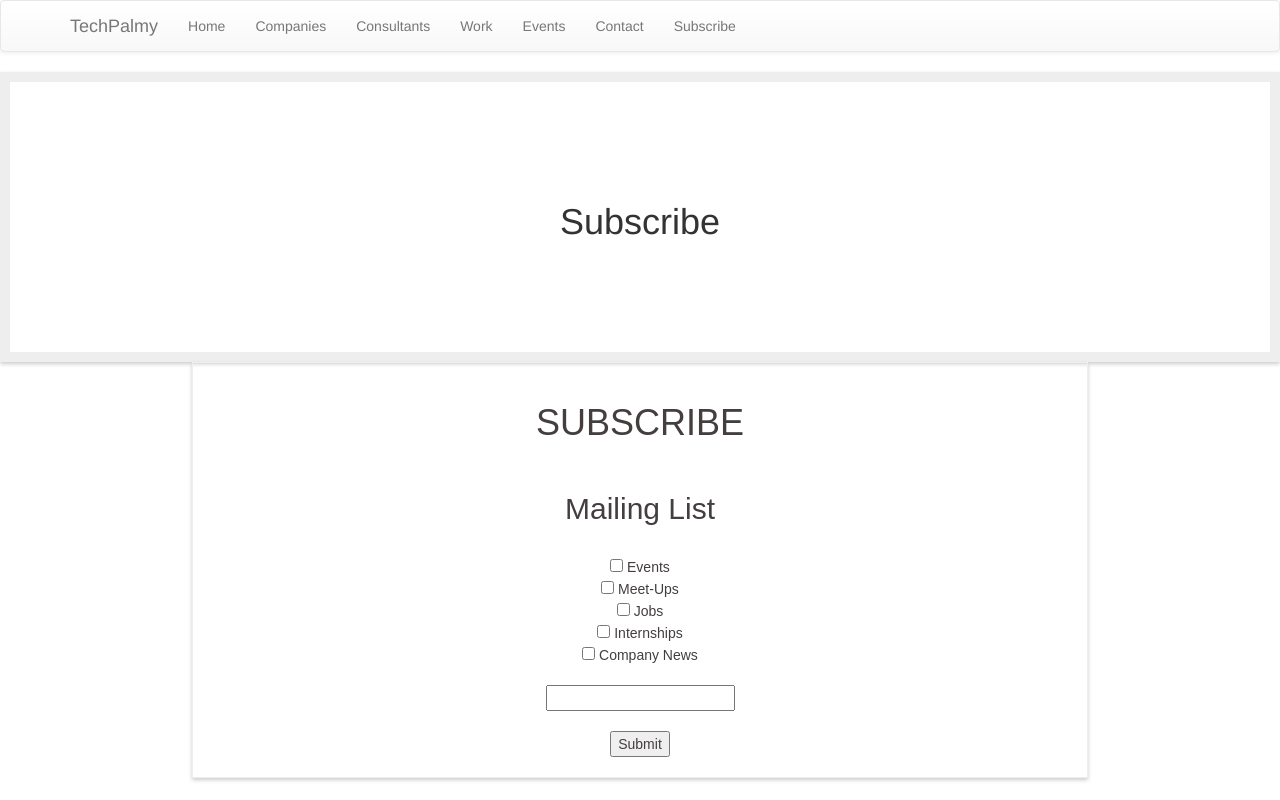
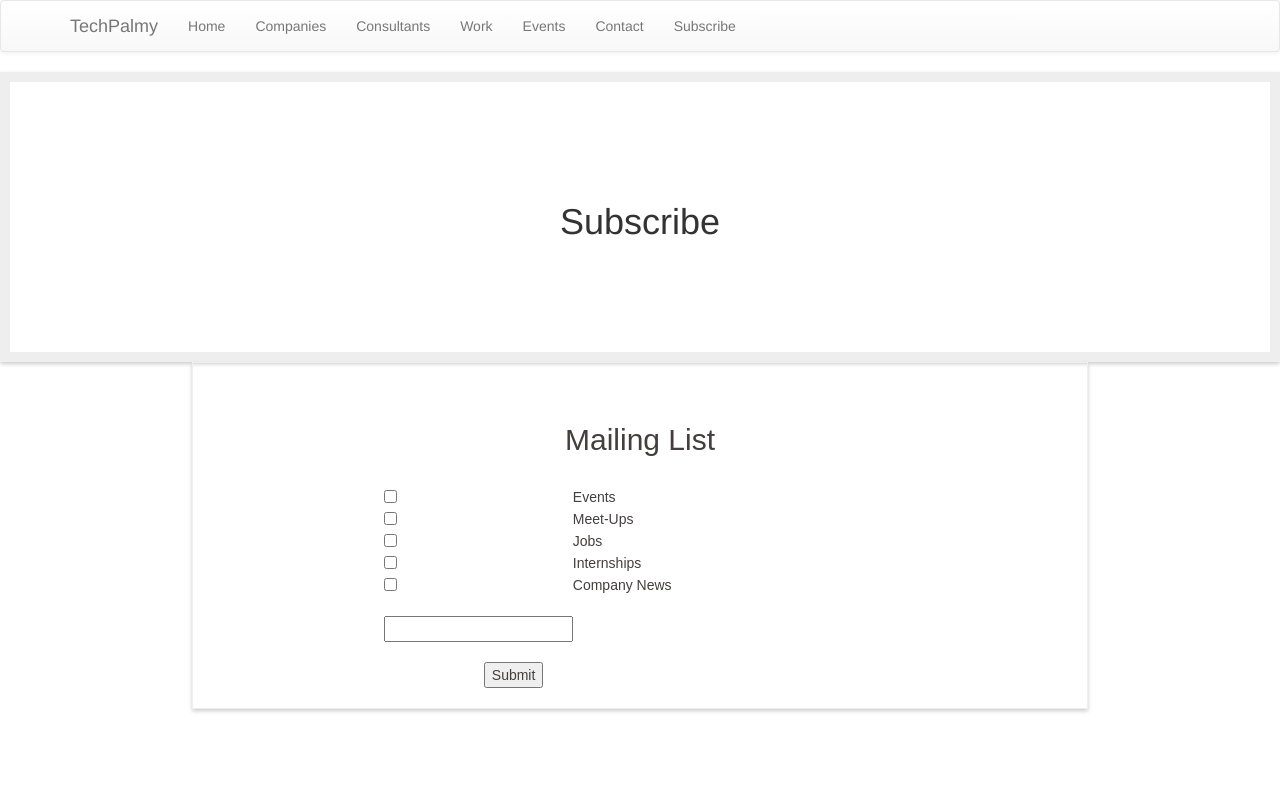
Before and after one commit to saiancha1/cautious-waddle, a React (Create React App) app in the folder ClientApp/: page /subscribe in a window 1280 px wide. Built offline with nearby package versions, Linux system fonts and the light colour scheme.

Commit message:
Some styling changes to subscribe page

```diff
--- a/ClientApp/src/components/Subscribe/Subscribe.css
+++ b/ClientApp/src/components/Subscribe/Subscribe.css
@@ -6,5 +6,9 @@
     padding: 20px;
     text-align: center;
     font-family:Arial, Helvetica, sans-serif;
-    color: rgb(68, 62, 62);
+    color: rgb(68, 62, 62);}
+
+.tablesubb {
+padding-left: 20%;
+text-align: justify;
 }
--- a/ClientApp/src/components/Subscribe/Subscribe.js
+++ b/ClientApp/src/components/Subscribe/Subscribe.js
@@ -6,22 +6,24 @@ const Subscribe = (props) => {
 
   return <div> <Header title="Subscribe"/>
     <div className="subb">
-    <h1>SUBSCRIBE</h1>
     <br></br>
     <h2>Mailing List</h2>
     <br></br>
-    <form action="insertpage server side" method="post">
-    <input type="checkbox" name="check1"></input> Events<br></br>
-    <input type="checkbox" name="check2"></input> Meet-Ups<br></br>
-    <input type="checkbox" name="check3"></input> Jobs<br></br>
-    <input type="checkbox" name="check4"></input> Internships<br></br>
-    <input type="checkbox" name="check5"></input> Company News<br></br>
+    <div className="tablesubb">
+    <form action="insertpage server side" method="post" >
+    <table >
+    <tr ><input type="checkbox" name="check1"></input> <td>Events</td></tr>
+    <tr><input type="checkbox" name="check2"></input> <td>Meet-Ups</td></tr>
+    <tr><input type="checkbox" name="check3"></input> <td>Jobs</td></tr>
+    <tr><input type="checkbox" name="check4"></input> <td>Internships</td></tr>
+    <tr><input type="checkbox" name="check5"></input> <td>Company News</td></tr>
     <br></br>
-    <input type="email" name="emailfield"/>
+    <tr ><input type="email" name="emailfield" Style="width=100px"/></tr>
     <br></br>
-    <br></br>
-    <input type="submit" name="subsubmit"/>
+    <tr><input type="submit" name="subsubmit" Style="margin-left:100px"/></tr>
+    </table>
     </form>
+    </div>
   </div>
   </div>
 };
```
